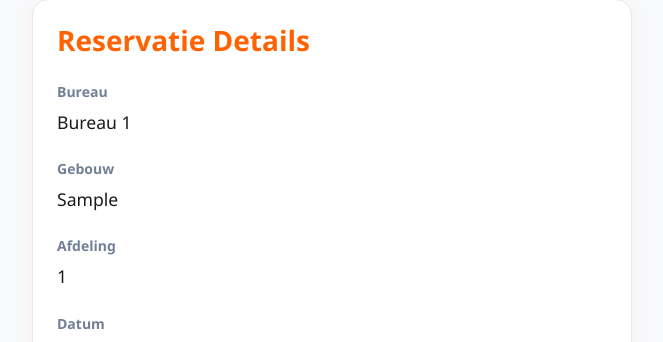
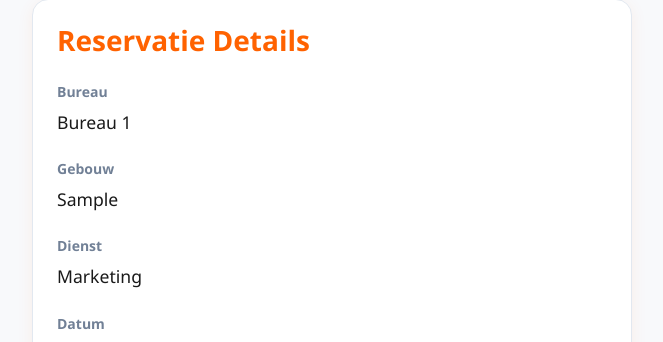
Before and after one commit to A-D-DBS-application/web-application-2025-group32, a Flask app: page /reserve/desk/1 in a window 1280 px wide. Shown: the part 142-484 px from the top of the page, without its empty margins (308-971 px from the left). Run offline with Flask 3, Linux system fonts and the light colour scheme; tables that the repository leaves empty hold one stand-in row (values such as "Sample post").

Commit message:
Afdeling is veranderd naar dienst met naam van dienst ipv nummer (elk bureau is nu gelinkt met dienst en je ziet naam dienst bij bureau info)

```diff
--- a/app/models.py
+++ b/app/models.py
@@ -66,6 +66,21 @@ class Desk(db.Model):
     def __repr__(self):
         return f"<Desk {self.desk_id}>"
 
+    def get_dienst_naam(self):
+        """Geef de dienstnaam terug op basis van dienst_id"""
+        if not self.dienst_id:
+            return "Onbekend"
+
+        # Mapping van dienst_id naar afdeling naam
+        dienst_mapping = {
+            1: "Marketing",
+            3: "IT",
+            5: "Sales"
+        }
+
+        return dienst_mapping.get(self.dienst_id, f"Dienst {self.dienst_id}")
+
+
 
 class Reservation(db.Model):
     """
--- a/app/templates/available.html
+++ b/app/templates/available.html
@@ -19,7 +19,7 @@
     <h3 style="margin:0 0 10px 0;color:var(--primary)">Bureau {{ desk.desk_number }}</h3>
     <p class="small" style="margin:4px 0">Gebouw: {{ desk.building.adress }}</p>
     <p class="small" style="margin:4px 0">Verdieping: {{ desk.building.floor }}</p>
-    <p class="small" style="margin:4px 0;color:var(--muted)">Afdeling: {{ desk.dienst_id }}</p>
+    <p class="small" style="margin:4px 0;color:var(--muted)">Dienst: {{ desk.get_dienst_naam() }}</p>
     <p class="small" style="margin:4px 0">Scherm: {{ desk.screen or 'Niet vermeld' }}</p>
     <p class="small" style="margin:4px 0">Stoel: {{ desk.chair or 'Niet vermeld' }}</p>
     <div style="margin-top:16px">
--- a/app/templates/desk_detail.html
+++ b/app/templates/desk_detail.html
@@ -21,8 +21,8 @@
         <p style="font-size:1.1rem;margin:4px 0">{{ desk.building.adress }}</p>
       </div>
       <div>
-        <label class="small" style="color:var(--muted)">Afdeling</label>
-        <p style="font-size:1.1rem;margin:4px 0">{{ desk.dienst_id }}</p>
+        <label class="small" style="color:var(--muted)">Dienst</label>
+        <p style="font-size:1.1rem;margin:4px 0">{{ desk.get_dienst_naam() }}</p>
       </div>
       <div>
         <label class="small" style="color:var(--muted)">Datum</label>
```
